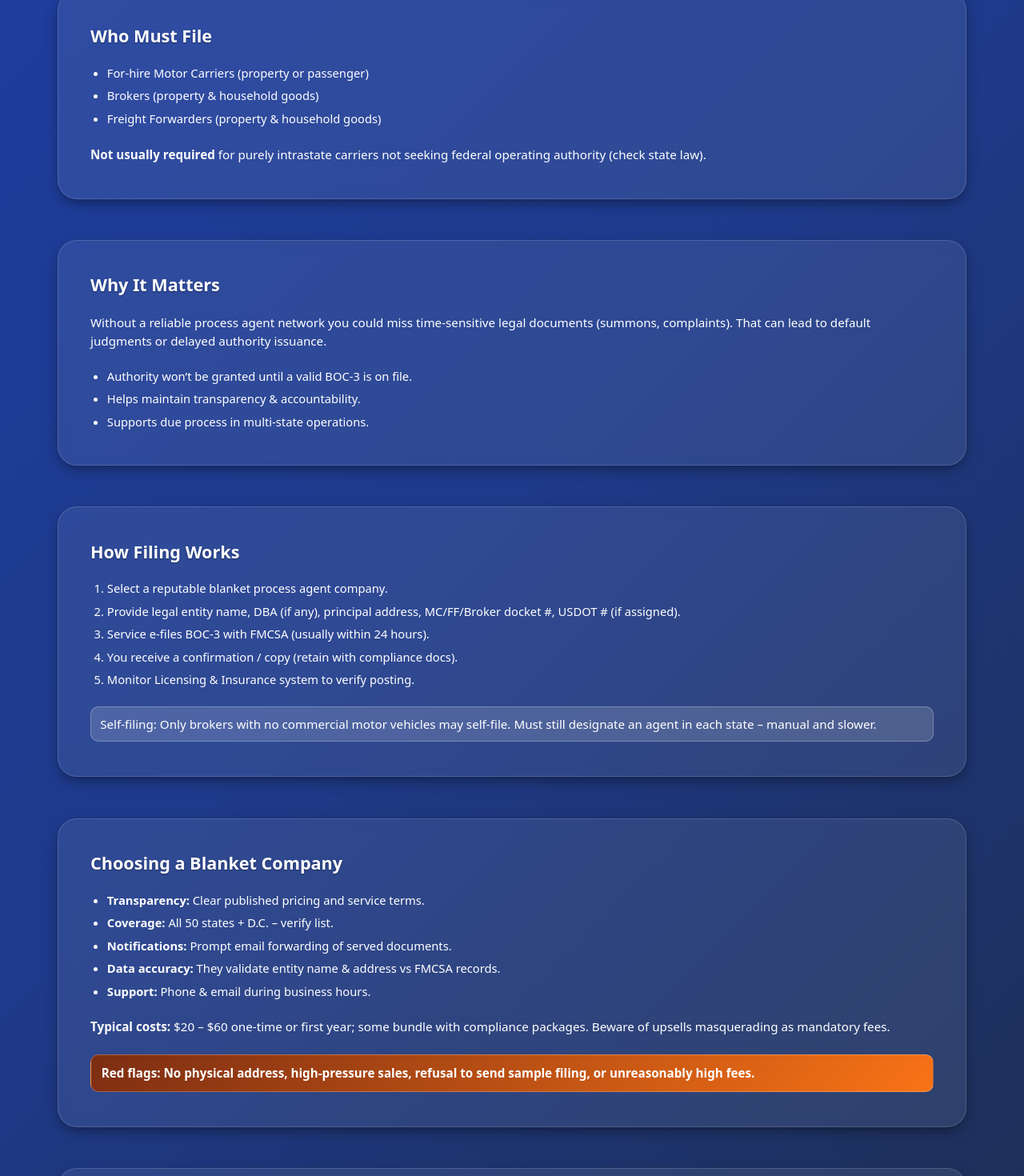
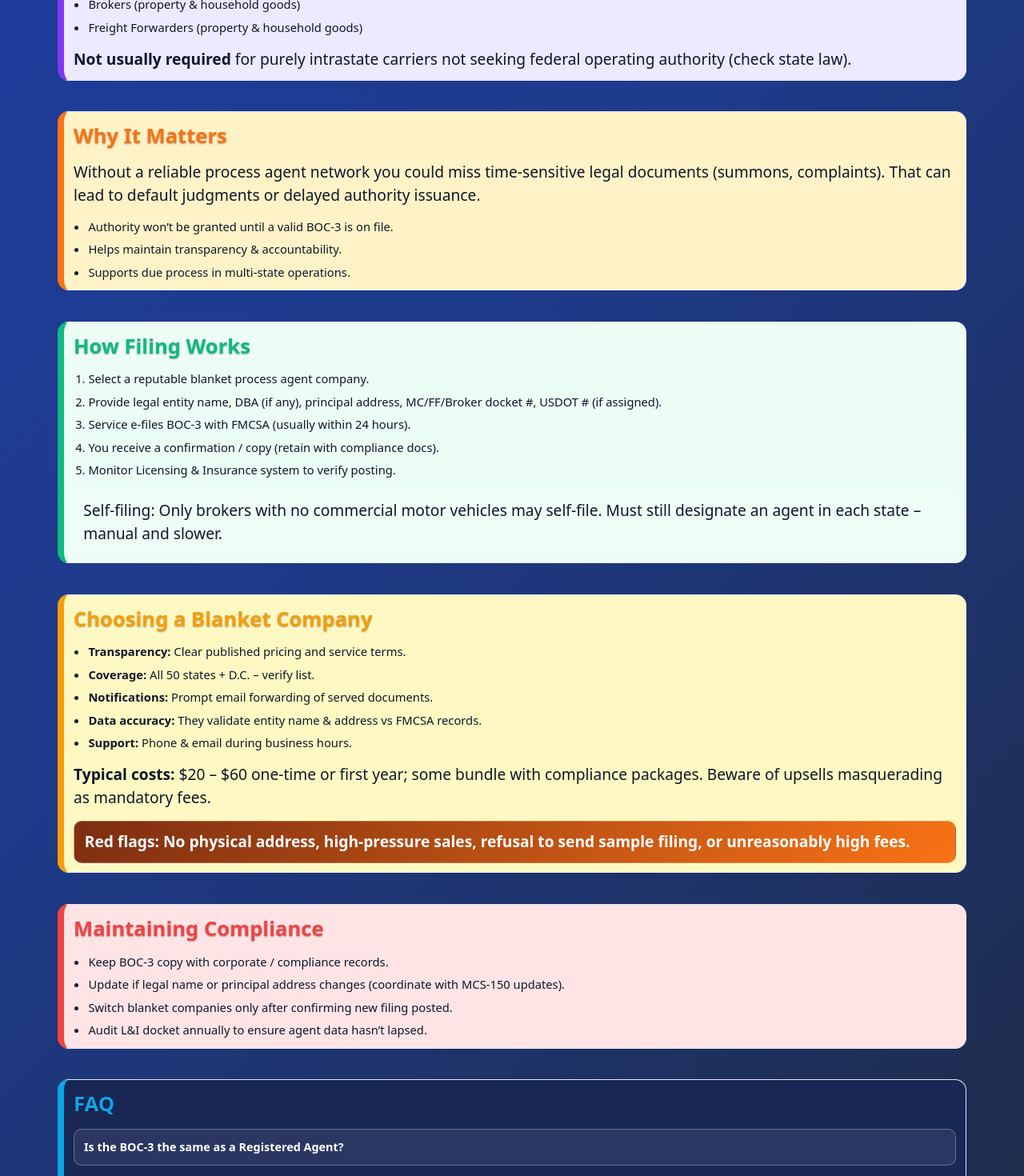
Before and after one commit to Cocodog2014/fixdq-Prod, a React (Vite) app: page /boc-3 in a window 1280 px wide. Shown: the part 1200-2670 px from the top of the page at 80% size. Built offline with nearby package versions, Linux system fonts and the light colour scheme; no server answers.

Commit message:
finished the OC 3

```diff
--- a/src/pages/FMCSACompliance/Insurance/BOC3ProcessAgent.css
+++ b/src/pages/FMCSACompliance/Insurance/BOC3ProcessAgent.css
@@ -33,16 +33,19 @@
 .boc3-page .boc3-card-updates h3 { color:var(--color-accent-red); }
 
 /* Deep detail section (scaled back to 50%) */
-.boc3-detail { margin-top:3rem; display:flex; flex-direction:column; gap:3rem; }
-.boc3-article { background:var(--surface-glass-dark-bg); border:1px solid var(--surface-glass-dark-border); border-radius:24px; padding:2.2rem 2.1rem 2.3rem; backdrop-filter:blur(6px); -webkit-backdrop-filter:blur(6px); box-shadow:0 6px 18px -4px rgba(0,0,0,.5); display:flex; flex-direction:column; gap:1.4rem; }
-.boc3-article h3 { margin:0; font-size:1.35rem; line-height:1.25; }
+.boc3-detail { margin-top:3rem; display:flex; flex-direction:column; gap:2rem; }
+/* Base deep-dive article layout now piggybacks on .landing-card look */
+.boc3-article { border-radius:14px; padding:1rem .95rem .95rem; display:flex; flex-direction:column; gap:.9rem; position:relative; }
+/* Elevation hover like hero cards */
+.boc3-article:hover, .boc3-article:focus-visible { box-shadow:0 3px 10px -2px rgba(0,0,0,.28); transform:translateY(-2px); transition:box-shadow .25s, transform .25s; outline:none; }
+.boc3-article h3 { margin:.15rem 0 0; font-size:1.35rem; line-height:1.25; }
 .boc3-article p { margin:0; font-size:.95rem; line-height:1.5; }
-.boc3-list, .boc3-ordered { margin:0; padding-left:1.3rem; display:flex; flex-direction:column; gap:.45rem; font-size:.92rem; line-height:1.45; }
+.boc3-list, .boc3-ordered { margin:0; padding-left:1.15rem; display:flex; flex-direction:column; gap:.45rem; font-size:.92rem; line-height:1.45; }
 .boc3-list li, .boc3-ordered li { margin:0; }
 .boc3-note { font-size:.85rem; background:rgba(255,255,255,.15); padding:.6rem .7rem; border-radius:10px; border:1px solid rgba(255,255,255,.25); }
 .boc3-warning { font-size:.9rem; background:linear-gradient(135deg,#7c2d12,#f97316); padding:.7rem .8rem; border-radius:10px; border:1px solid rgba(255,255,255,.25); color:#fff; font-weight:600; }
 
-.boc3-article details { background:rgba(255,255,255,.1); border:1px solid rgba(255,255,255,.22); border-radius:14px; padding:.7rem .8rem; font-size:.9rem; }
+.boc3-article details { background:rgba(255,255,255,.12); border:1px solid rgba(255,255,255,.25); border-radius:10px; padding:.65rem .75rem; font-size:.9rem; }
 .boc3-article details + details { margin-top:.7rem; }
 .boc3-article summary { cursor:pointer; font-weight:600; }
 .boc3-article details[open] { background:rgba(255,255,255,.18); }
@@ -55,9 +58,31 @@
 .visually-hidden { position:absolute; width:1px; height:1px; padding:0; margin:-1px; overflow:hidden; clip:rect(0 0 0 0); white-space:nowrap; border:0; }
 
 @media (min-width:900px){
-  .boc3-detail { gap:3.2rem; }
-  .boc3-article { padding:2.6rem 2.5rem 2.7rem; }
+  .boc3-detail { gap:2.4rem; }
+  .boc3-article { padding:1.15rem 1.05rem 1.05rem; }
 }
+
+/* Map deep-dive variant classes (reuse hero palette) */
+.boc3-card-faq { border-left:8px solid var(--color-accent-blue); background:#192755; }
+/* Tighten FAQ details spacing inside variant card */
+.boc3-card-faq details { background:rgba(255,255,255,.1); }
+
+/* FAQ text color overrides (questions + answers white) */
+.boc3-card-faq, .boc3-card-faq h3, .boc3-card-faq p, .boc3-card-faq details, .boc3-card-faq summary { color:#fff; }
+.boc3-card-faq summary { display:flex; align-items:center; gap:.4rem; font-weight:600; }
+.boc3-card-faq details { border:1px solid rgba(255,255,255,.28); background:rgba(255,255,255,.08); }
+.boc3-card-faq details[open] { background:rgba(255,255,255,.13); }
+.boc3-card-faq details + details { margin-top:.55rem; }
+.boc3-card-faq details p { font-size:.85rem; line-height:1.45; }
+
+/* Ensure headings inside pastel deep-dive keep accent colors */
+.boc3-article.boc3-card-def h3 { color:var(--color-accent-blue); }
+.boc3-article.boc3-card-who h3 { color:var(--color-accent-purple); }
+.boc3-article.boc3-card-why h3 { color:var(--color-accent-orange); }
+.boc3-article.boc3-card-how h3 { color:var(--color-accent-green); }
+.boc3-article.boc3-card-special h3 { color:var(--color-accent-yellow); }
+.boc3-article.boc3-card-updates h3 { color:var(--color-accent-red); }
+.boc3-article.boc3-card-faq h3 { color:var(--color-accent-blue); }
 
 /* BOC-3 landing grid override: force 3x3 structure on wide screens */
 .boc3-page .landing-grid { grid-template-columns:1fr; }
--- a/src/pages/FMCSACompliance/Insurance/BOC3ProcessAgent.jsx
+++ b/src/pages/FMCSACompliance/Insurance/BOC3ProcessAgent.jsx
@@ -55,7 +55,7 @@ export default function BOC3ProcessAgent() {
         {/* Deep Dive */}
         <section className="boc3-detail" aria-labelledby="boc3-detail-heading">
           <h2 id="boc3-detail-heading">In Depth</h2>
-          <article className="boc3-article" aria-labelledby="boc3-definition">
+          <article className="boc3-article landing-card boc3-card-def" aria-labelledby="boc3-definition">
             <h3 id="boc3-definition">What Is a BOC‑3?</h3>
             <p>A federal filing (49 CFR §366) designating a process agent in each state where operations occur. For most interstate authorities, a blanket process agent service supplies all 50 states + D.C. with a single electronic filing.</p>
             <ul className="boc3-list">
@@ -65,7 +65,7 @@ export default function BOC3ProcessAgent() {
             </ul>
           </article>
 
-          <article className="boc3-article" aria-labelledby="boc3-who">
+          <article className="boc3-article landing-card boc3-card-who" aria-labelledby="boc3-who">
             <h3 id="boc3-who">Who Must File</h3>
             <ul className="boc3-list">
               <li>For‑hire Motor Carriers (property or passenger)</li>
@@ -75,7 +75,7 @@ export default function BOC3ProcessAgent() {
             <p><strong>Not usually required</strong> for purely intrastate carriers not seeking federal operating authority (check state law).</p>
           </article>
 
-          <article className="boc3-article" aria-labelledby="boc3-why">
+          <article className="boc3-article landing-card boc3-card-why" aria-labelledby="boc3-why">
             <h3 id="boc3-why">Why It Matters</h3>
             <p>Without a reliable process agent network you could miss time‑sensitive legal documents (summons, complaints). That can lead to default judgments or delayed authority issuance.</p>
             <ul className="boc3-list">
@@ -85,7 +85,7 @@ export default function BOC3ProcessAgent() {
             </ul>
           </article>
 
-          <article className="boc3-article" aria-labelledby="boc3-how-filed">
+          <article className="boc3-article landing-card boc3-card-how" aria-labelledby="boc3-how-filed">
             <h3 id="boc3-how-filed">How Filing Works</h3>
             <ol className="boc3-ordered">
               <li>Select a reputable blanket process agent company.</li>
@@ -97,7 +97,7 @@ export default function BOC3ProcessAgent() {
             <p className="boc3-note">Self‑filing: Only brokers with no commercial motor vehicles may self‑file. Must still designate an agent in each state – manual and slower.</p>
           </article>
 
-          <article className="boc3-article" aria-labelledby="boc3-choosing">
+          <article className="boc3-article landing-card boc3-card-special" aria-labelledby="boc3-choosing">
             <h3 id="boc3-choosing">Choosing a Blanket Company</h3>
             <ul className="boc3-list">
               <li><strong>Transparency:</strong> Clear published pricing and service terms.</li>
@@ -110,7 +110,7 @@ export default function BOC3ProcessAgent() {
             <p className="boc3-warning">Red flags: No physical address, high-pressure sales, refusal to send sample filing, or unreasonably high fees.</p>
           </article>
 
-          <article className="boc3-article" aria-labelledby="boc3-maintenance">
+          <article className="boc3-article landing-card boc3-card-updates" aria-labelledby="boc3-maintenance">
             <h3 id="boc3-maintenance">Maintaining Compliance</h3>
             <ul className="boc3-list">
               <li>Keep BOC‑3 copy with corporate / compliance records.</li>
@@ -120,7 +120,7 @@ export default function BOC3ProcessAgent() {
             </ul>
           </article>
 
-          <article className="boc3-article" aria-labelledby="boc3-faq" id="boc3-faq">
+          <article className="boc3-article landing-card boc3-card-faq" aria-labelledby="boc3-faq" id="boc3-faq">
             <h3 id="boc3-faq-heading">FAQ</h3>
             <details>
               <summary>Is the BOC‑3 the same as a Registered Agent?</summary>
```
